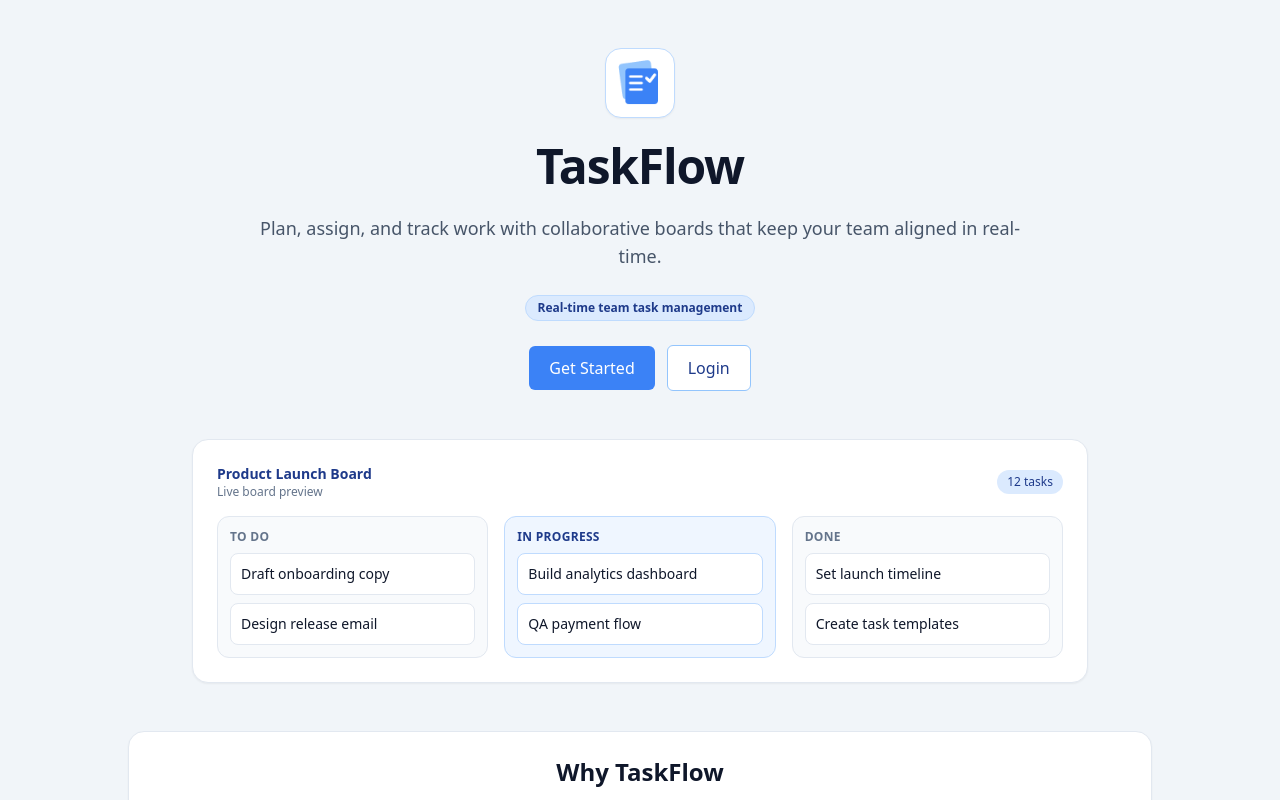
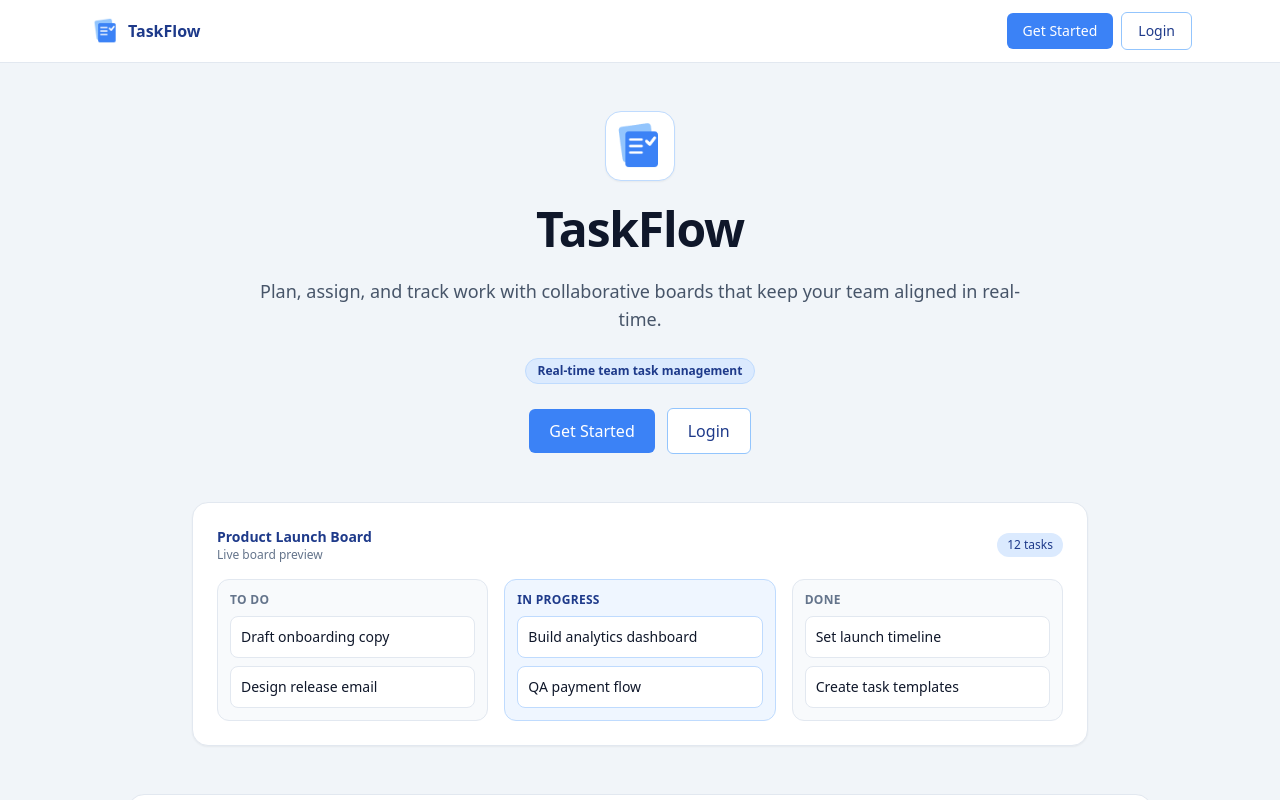
Before and after one commit to ArinzeGit/Taskflow, a Next.js app: page / in a window 1280 px wide. Shown: the top 800 px of the page. Built offline with nearby package versions, Linux system fonts and the light colour scheme; no server answers.

Commit message:
feat: add persistent auth-aware top nav and remove boards header logout
Introduce a global horizontal navbar with logo/home link and session-based actions (Get Started/Login vs Boards/Logout), and remove the legacy logout button from the boards page header to centralize navigation/auth controls.

```diff
--- a/src/app/boards/page.tsx
+++ b/src/app/boards/page.tsx
@@ -311,17 +311,6 @@ export default function BoardsPage() {
     };
   }, [selectedBoardId, retryLoadTasks]);
 
-  async function handleLogout() {
-    const supabase = getSupabaseClient();
-    if (channelRef.current) {
-      await supabase.removeChannel(channelRef.current);
-      channelRef.current = null;
-    }
-    await supabase.auth.signOut();
-    router.replace("/login");
-    router.refresh();
-  }
-
   async function handleCreateBoard(payload: { name: string }) {
     setIsCreatingBoard(true);
 
@@ -631,19 +620,7 @@ export default function BoardsPage() {
 
   return (
     <div className="min-h-screen bg-slate-100">
-      <Header
-        actions={
-          <button
-            className="rounded bg-blue-500 px-3 py-2 text-sm text-white transition-colors hover:bg-blue-400 active:bg-blue-600"
-            onClick={handleLogout}
-            type="button"
-          >
-            Logout
-          </button>
-        }
-        subtitle="Collaborate on tasks with your team."
-        title="Boards"
-      />
+      <Header subtitle="Collaborate on tasks with your team." title="Boards" />
 
       <div className="flex flex-col md:flex-row">
         <Sidebar
--- a/src/app/layout.tsx
+++ b/src/app/layout.tsx
@@ -1,5 +1,6 @@
 import type { Metadata } from "next";
 import { Providers } from "@/components/providers";
+import { TopNav } from "@/components/TopNav";
 import "./globals.css";
 
 export const metadata: Metadata = {
@@ -22,7 +23,10 @@ export default function RootLayout({ children }: RootLayoutProps) {
   return (
     <html lang="en">
       <body>
-        <Providers>{children}</Providers>
+        <Providers>
+          <TopNav />
+          {children}
+        </Providers>
       </body>
     </html>
   );
--- /dev/null
+++ b/src/components/TopNav.tsx
@@ -0,0 +1,111 @@
+"use client";
+
+import Image from "next/image";
+import Link from "next/link";
+import { useRouter } from "next/navigation";
+import { useEffect, useState } from "react";
+import { getSupabaseClient } from "@/lib/supabase";
+
+export function TopNav() {
+  const router = useRouter();
+  const [isAuthenticated, setIsAuthenticated] = useState<boolean>(false);
+  const [isCheckingSession, setIsCheckingSession] = useState(true);
+  const [isLoggingOut, setIsLoggingOut] = useState(false);
+
+  useEffect(() => {
+    const supabase = getSupabaseClient();
+
+    let mounted = true;
+
+    async function loadSession() {
+      try {
+        const { data } = await supabase.auth.getSession();
+        if (mounted) {
+          setIsAuthenticated(!!data.session);
+        }
+      } finally {
+        if (mounted) {
+          setIsCheckingSession(false);
+        }
+      }
+    }
+
+    void loadSession();
+
+    const {
+      data: { subscription }
+    } = supabase.auth.onAuthStateChange((_event, session) => {
+      setIsAuthenticated(!!session);
+      setIsCheckingSession(false);
+    });
+
+    return () => {
+      mounted = false;
+      subscription.unsubscribe();
+    };
+  }, []);
+
+  async function handleLogout() {
+    if (isLoggingOut) {
+      return;
+    }
+
+    setIsLoggingOut(true);
+    try {
+      const supabase = getSupabaseClient();
+      await supabase.auth.signOut();
+      setIsAuthenticated(false);
+      router.push("/login");
+      router.refresh();
+    } finally {
+      setIsLoggingOut(false);
+    }
+  }
+
+  return (
+    <header className="sticky top-0 z-40 border-b border-slate-200 bg-white/95 backdrop-blur">
+      <nav className="mx-auto flex w-full max-w-6xl items-center justify-between px-4 py-3 sm:px-6">
+        <Link className="flex items-center gap-2 rounded-md px-1 py-1 hover:bg-blue-50" href="/">
+          <Image alt="TaskFlow logo" height={28} priority src="/icon.png" width={28} />
+          <span className="text-base font-semibold text-blue-900">TaskFlow</span>
+        </Link>
+
+        {isCheckingSession ? (
+          <div className="h-8 w-36 animate-pulse rounded-md bg-slate-100" />
+        ) : isAuthenticated ? (
+          <div className="flex items-center gap-2">
+            <Link
+              className="rounded-md border border-blue-300 bg-white px-4 py-2 text-sm font-medium text-blue-900 transition-colors hover:bg-blue-100 active:bg-blue-200"
+              href="/boards"
+            >
+              Boards
+            </Link>
+            <button
+              className="rounded-md bg-blue-500 px-4 py-2 text-sm font-medium text-white transition-colors hover:bg-blue-400 active:bg-blue-600 disabled:opacity-60"
+              disabled={isLoggingOut}
+              onClick={() => void handleLogout()}
+              type="button"
+            >
+              {isLoggingOut ? "Logging out..." : "Logout"}
+            </button>
+          </div>
+        ) : (
+          <div className="flex items-center gap-2">
+            <Link
+              className="rounded-md bg-blue-500 px-4 py-2 text-sm font-medium text-white transition-colors hover:bg-blue-400 active:bg-blue-600"
+              href="/signup"
+            >
+              Get Started
+            </Link>
+            <Link
+              className="rounded-md border border-blue-300 bg-white px-4 py-2 text-sm font-medium text-blue-900 transition-colors hover:bg-blue-100 active:bg-blue-200"
+              href="/login"
+            >
+              Login
+            </Link>
+          </div>
+        )}
+      </nav>
+    </header>
+  );
+}
```
